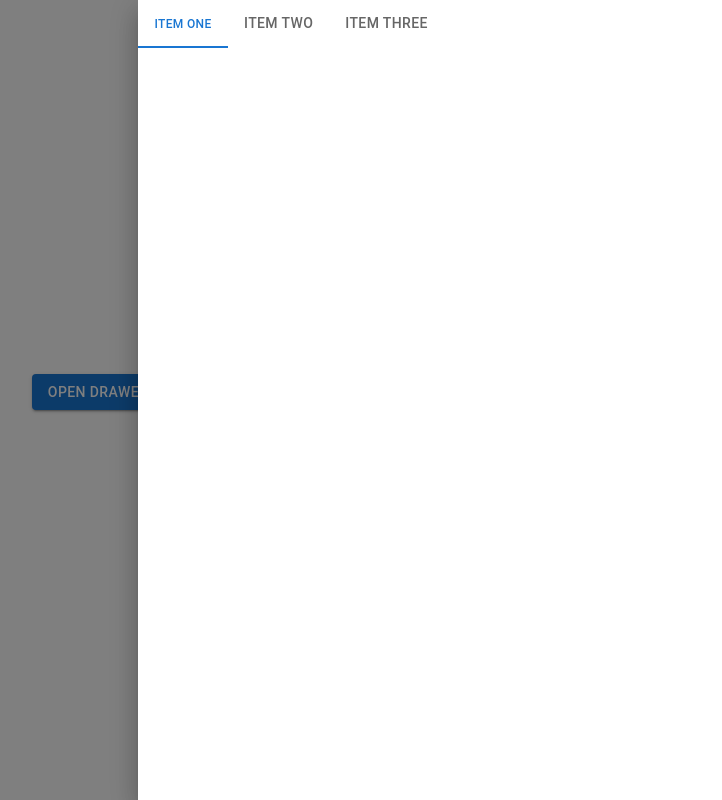
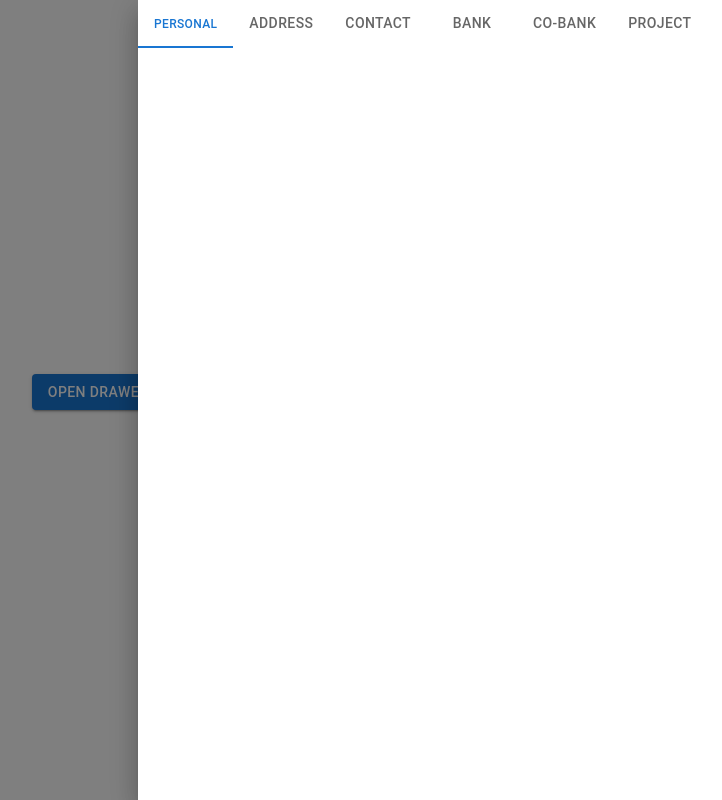
Before and after one commit to priyalgoti07/react-hotkey, a React (Vite) app: page / in a window 1280 px wide. Both pictures are taken after a click on the button "OPEN DRAWER". Shown: the whole page, without its empty margins (542-1264 px from the left). Built offline with nearby package versions, Linux system fonts and the light colour scheme.

Commit message:
feat(hotkey): key board through right,left and jupm to Personal tab functionality add

```diff
--- a/src/App.tsx
+++ b/src/App.tsx
@@ -1,34 +1,100 @@
-import React, { useState } from 'react'
-import './App.css'
-import { Box, Button, Drawer, Tab, Tabs } from '@mui/material'
-import { useHotkeys } from 'react-hotkeys-hook'
+import React, { useEffect, useState } from "react";
+import "./App.css";
+import { Box, Button, Drawer, Tab, Tabs } from "@mui/material";
+import { useHotkeys } from "react-hotkeys-hook";
 
 const App: React.FC = () => {
-  const [isDrawerOpen, setIsDrawerOpen] = useState(false)
-  const [value, setValue] = React.useState('one');
+  // State for controlling drawer visibility
+  const [isDrawerOpen, setIsDrawerOpen] = useState(false);
 
-  const handleChange = (_event: React.SyntheticEvent, newValue: string) => {
-    setValue(newValue);
+  // State for managing the active tab
+  const [currentTab, setCurrentTab] = useState(0);
+
+  // Reset tab to the first one when the drawer is closed
+  useEffect(() => {
+    if (!isDrawerOpen) {
+      setCurrentTab(0);
+    }
+  }, [isDrawerOpen]);
+
+  /**
+   * Accessibility props for tabs
+   * @param index Tab index
+   * @returns Accessibility properties for each tab
+   */
+  function a11yProps(index: number) {
+    return {
+      id: `simple-tab-${index}`,
+      "aria-controls": `simple-tabpanel-${index}`,
+    };
+  }
+
+  /**
+   * Handle tab change event
+   * @param _event Synthetic event
+   * @param newValue New tab index
+   */
+  const handleChange = (_event: React.SyntheticEvent, newValue: number) => {
+    setCurrentTab(newValue);
   };
-  // Hotkey to toggle the drawer
+
+  /**
+   * Toggle drawer open/close state
+   */
   const toggleDrawer = (): void => {
-    setIsDrawerOpen(!isDrawerOpen)
-  }
+    setIsDrawerOpen(!isDrawerOpen);
+  };
+
+  /**
+   * Handle forward tab navigation (Ctrl+Right)
+   */
+  const handleForward = (): void => {
+    const totalTabsCount = 6;
+    const lastTab = totalTabsCount - 1;
+
+    if (currentTab < lastTab) {
+      const nextTab = (currentTab + 1) % totalTabsCount; // Move forward
+      setCurrentTab(nextTab);
+    }
+  };
+
+  /**
+   * Handle backward tab navigation (Ctrl+Left)
+   */
+  const handleBackward = (): void => {
+    const totalTabCount = 6;
+
+    if (currentTab > 0) {
+      const prevTab = (currentTab - 1 + totalTabCount) % totalTabCount; // Move backward
+      setCurrentTab(prevTab);
+    }
+  };
+
+  /**
+   * Hotkey bindings using react-hotkeys-hook
+   */
   useHotkeys("ctrl+shift+a", (event) => {
-    event.preventDefault()
-    toggleDrawer()
+    event.preventDefault();
+    toggleDrawer();
   });
 
-  const handleForword = () => {
+  useHotkeys("esc", () => setIsDrawerOpen(false)); // Close drawer on Esc key
 
-  }
-  useHotkeys("esc", () => setIsDrawerOpen(false))
-  useHotkeys("ctrl+right", handleForword())
+  useHotkeys("ctrl+right", () => handleForward()); // Navigate to the next tab
 
+  useHotkeys("ctrl+left", () => handleBackward()); // Navigate to the previous tab
 
+  useHotkeys("ctrl+p", (event) => {
+    event.preventDefault();
+    setCurrentTab(0); // Jump to the Personal tab
+  });
 
+  /**
+   * Render the component
+   */
   return (
     <div>
+      {/* Button to open the drawer */}
       <Button
         variant="contained"
         onClick={() => setIsDrawerOpen(true)}
@@ -36,31 +102,32 @@ const App: React.FC = () => {
       >
         Open Drawer
       </Button>
-      {/* Drawer Component */}
+
+      {/* Drawer component */}
       <Drawer
         anchor="right"
         open={isDrawerOpen}
         onClose={toggleDrawer}
-        sx={{ "& .MuiDrawer-paper": { width: "600px" } }} // Increased size
+        sx={{ "& .MuiDrawer-paper": { width: "600px" } }} // Set drawer width
       >
         <Box>
+          {/* Tabs for different sections */}
           <Tabs
-            value={value}
+            value={currentTab}
             onChange={handleChange}
-            aria-label="wrapped label tabs example"
+            aria-label="Navigation Tabs"
           >
-            <Tab
-              value="one"
-              label="Item One"
-              wrapped
-            />
-            <Tab value="two" label="Item Two" />
-            <Tab value="three" label="Item Three" />
+            <Tab {...a11yProps(0)} label="Personal" wrapped />
+            <Tab {...a11yProps(1)} label="Address" />
+            <Tab {...a11yProps(2)} label="Contact" />
+            <Tab {...a11yProps(3)} label="Bank" />
+            <Tab {...a11yProps(4)} label="Co-Bank" />
+            <Tab {...a11yProps(5)} label="Project" />
           </Tabs>
         </Box>
       </Drawer>
     </div>
-  )
-}
+  );
+};
 
-export default App
+export default App;
```
